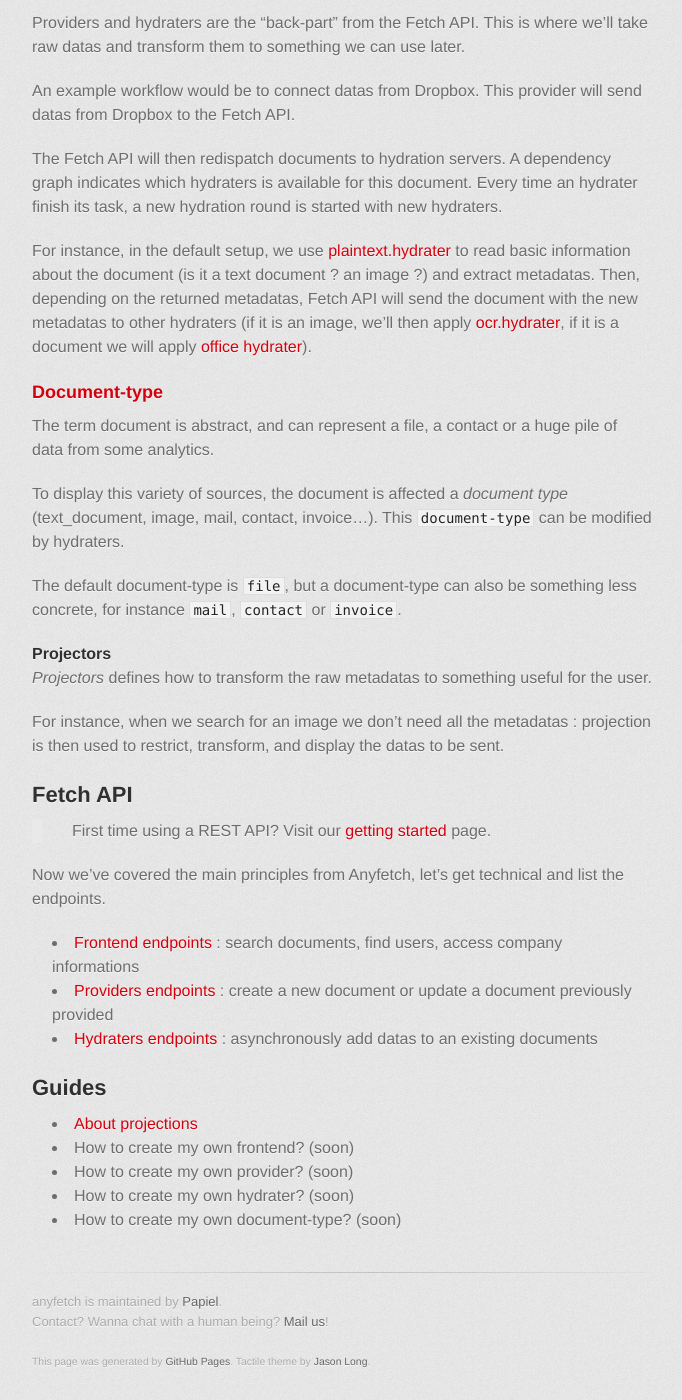
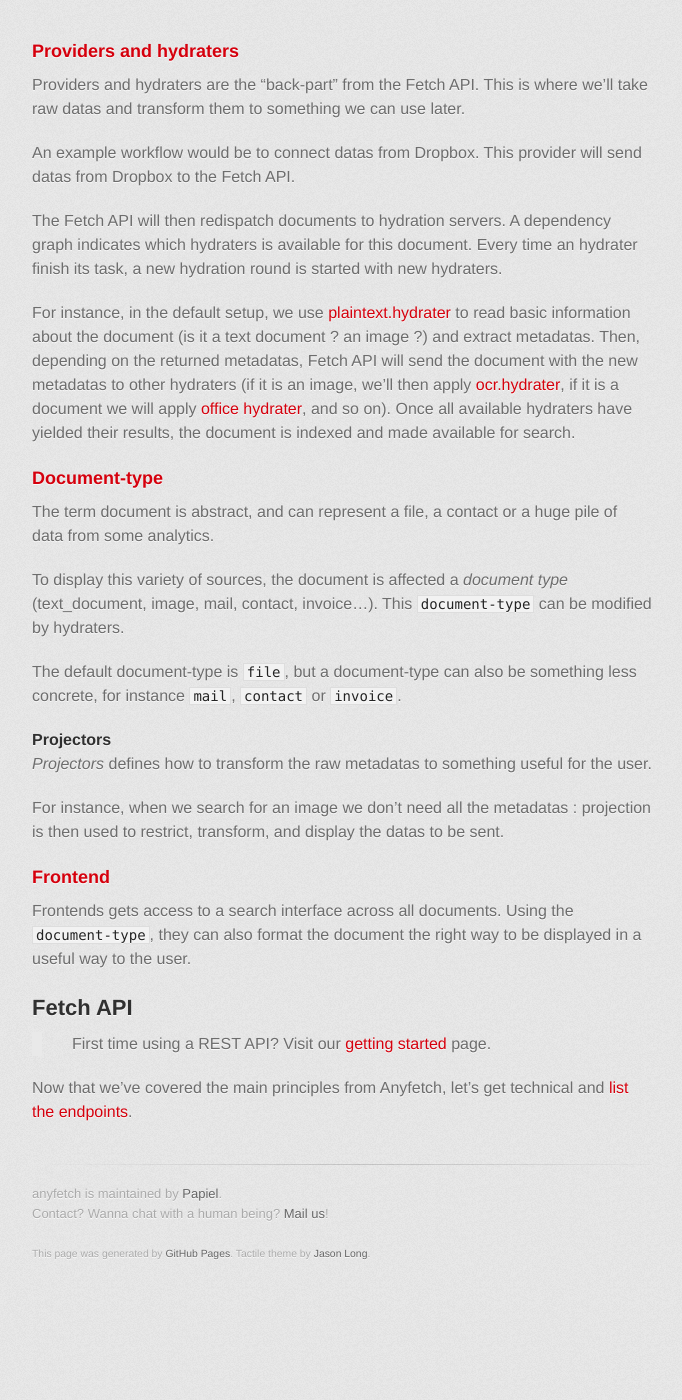
Before and after one commit to AnyFetch/developers.anyfetch.com, a Jekyll site: the page built from index.md, in a window 1280 px wide and 1400 px high, scrolled down 1195 px. Shown: the whole window, without its empty margins (298-980 px from the left). Built offline with Jekyll 4.4.1, drawn with Linux system fonts in a browser that asks for light colours; some web fonts are replaced; Markdown is read by kramdown in place of the engine named in the settings; after the commit the page ends 2487 px from its top, so only the background shows below that.

Commit message:
Updated intro text

```diff
--- a/index.md
+++ b/index.md
@@ -22,8 +22,8 @@
 A dependency graph indicates which hydraters is available for this document.
 Every time an hydrater finish its task, a new hydration round is started with new hydraters.
 
-For instance, in the default setup, we use [plaintext.hydrater](https://github.com/Papiel/plaintext.hydrater.anyfetch.com) to read basic information about the document (is it a text document ? an image ?) and extract metadatas. Then, depending on the returned metadatas, Fetch API will send the document with the new metadatas to other hydraters (if it is an image, we'll then apply [ocr.hydrater](https://github.com/Papiel/ocr.hydrater.anyfetch.com), if it is a document we will apply [office hydrater](https://github.com/Papiel/office.hydrater.anyfetch.com)).
-
+For instance, in the default setup, we use [plaintext.hydrater](https://github.com/Papiel/plaintext.hydrater.anyfetch.com) to read basic information about the document (is it a text document ? an image ?) and extract metadatas. Then, depending on the returned metadatas, Fetch API will send the document with the new metadatas to other hydraters (if it is an image, we'll then apply [ocr.hydrater](https://github.com/Papiel/ocr.hydrater.anyfetch.com), if it is a document we will apply [office hydrater](https://github.com/Papiel/office.hydrater.anyfetch.com), and so on).
+Once all available hydraters have yielded their results, the document is indexed and made available for search.
 
 ### Document-type
 The term document is abstract, and can represent a file, a contact or a huge pile of data from some analytics.
@@ -39,14 +39,12 @@
 
 For instance, when we search for an image we don't need all the metadatas : projection is then used to restrict, transform, and display the datas to be sent.
 
+### Frontend
+Frontends gets access to a search interface across all documents.
+Using the `document-type`, they can also format the document the right way to be displayed in a useful way to the user.
+
 Fetch API
 --------------
 > First time using a REST API? Visit our [getting started](/anyfetch-doc/getting-started.html) page.
 
-Now we've covered the main principles from Anyfetch, let's get technical and list the endpoints.
-
-{% include endpoints.md %}
-
-Guides
------
-{% include guides.md %}
+Now that we've covered the main principles from Anyfetch, let's get technical and [list the endpoints](/anyfetch-doc/endpoints).
```
Also changed, not shown: images/workflow.png.
